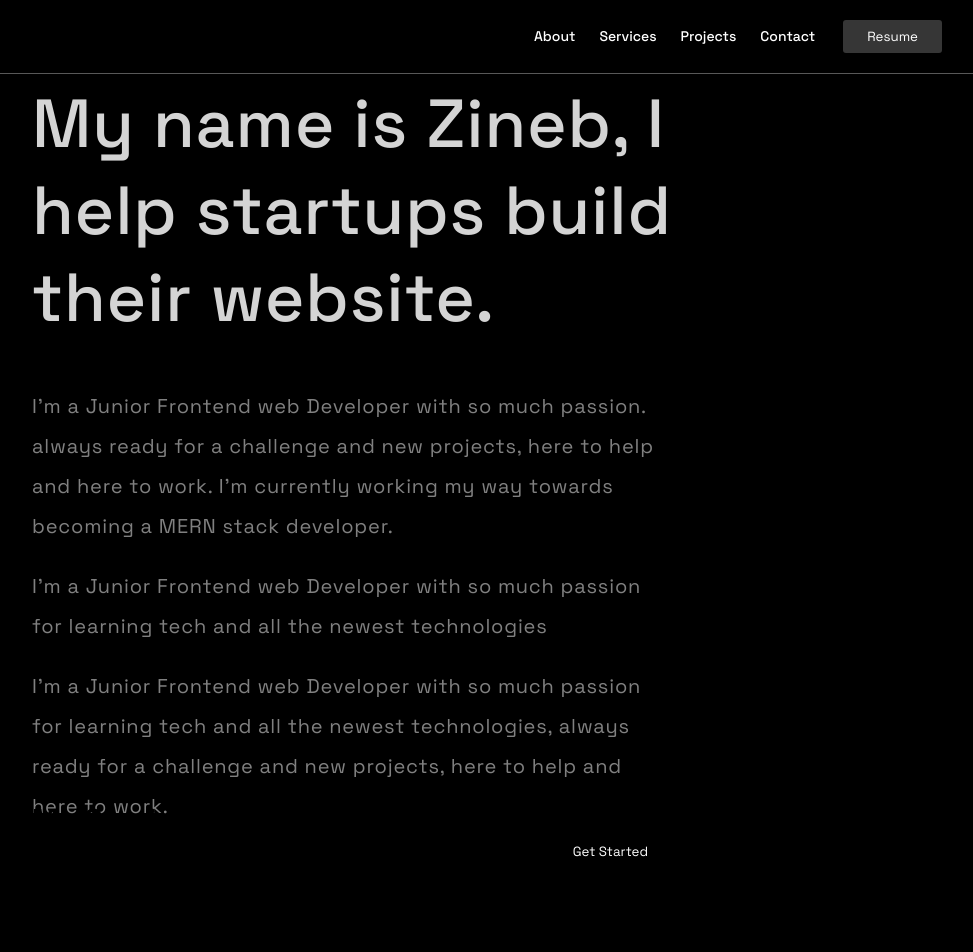
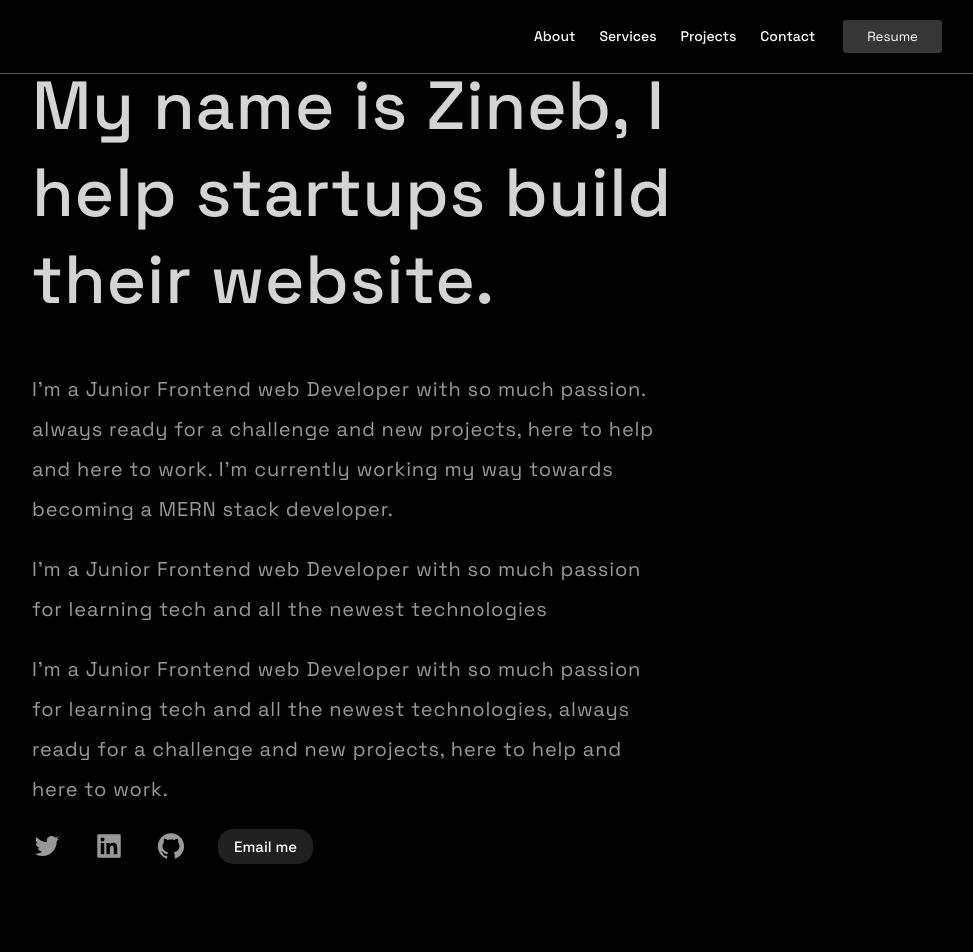
Before and after one commit to wx-it/new-portfolio, a React (Create React App) app: page / in a window 1280 px wide. Shown: the top 952 px of the page, without its empty margins (288-1261 px from the left). After the commit the page ends 864 px from the top, so only its background shows below. Built offline with nearby package versions, Linux system fonts and the light colour scheme.

Commit message:
done with about me section

```diff
--- a/package.json
+++ b/package.json
@@ -9,6 +9,7 @@
     "framer-motion": "^8.5.5",
     "react": "^18.2.0",
     "react-dom": "^18.2.0",
+    "react-icons": "^4.8.0",
     "react-scripts": "5.0.1",
     "react-tabs": "^6.0.0",
     "react-transition-group": "^4.4.5",
--- a/src/App.js
+++ b/src/App.js
@@ -17,7 +17,6 @@ function App() {
       <Navbar />
       <div className="container">
         <Header />
-        <Services />
       </div>
     </div>
   );
--- a/src/components/header/Header.jsx
+++ b/src/components/header/Header.jsx
@@ -1,5 +1,10 @@
 import React from "react";
 import "./header.css";
+import {
+  AiOutlineTwitter,
+  AiFillLinkedin,
+  AiOutlineGithub,
+} from "react-icons/ai";
 
 const Header = () => {
   return (
@@ -21,6 +26,13 @@ const Header = () => {
           new projects, here to help and here to work.
         </p>
       </div>
+
+      <div className="links">
+        <AiOutlineTwitter />
+        <AiFillLinkedin />
+        <AiOutlineGithub />
+        <button>Email me</button>
+      </div>
     </div>
   );
 };
--- a/src/components/header/header.css
+++ b/src/components/header/header.css
@@ -8,7 +8,7 @@
   color: white;
 }
 
-.header div{
+.header div:first-child{
   margin-top: 5rem;
 }
 
@@ -20,8 +20,30 @@
 }
 
 .header div p{
-  color: gray;
+  color: rgb(153, 153, 153);
   font-size: 20px;
   line-height: 2.5rem;
   letter-spacing: 0.05rem;
 }
+
+.links{
+  display: flex;
+  justify-content: flex-start;
+  align-items: center;
+  width: 100%;
+  gap: 2rem;
+  font-size: 30px;
+  color: rgb(153, 153, 153);
+}
+
+.links button{
+  background-color: rgb(32, 32, 32);
+  color: white;
+  border-radius: 15px;
+  padding: 0.5rem 1rem;
+  border: none;
+  font-family: 'Space Grotesk', sans-serif;
+  font-size: 15px;
+  font-weight: 500;
+  cursor: pointer;
+}
```
Also changed, not shown: 1 other file (tests, documents, lock files or other folders).
